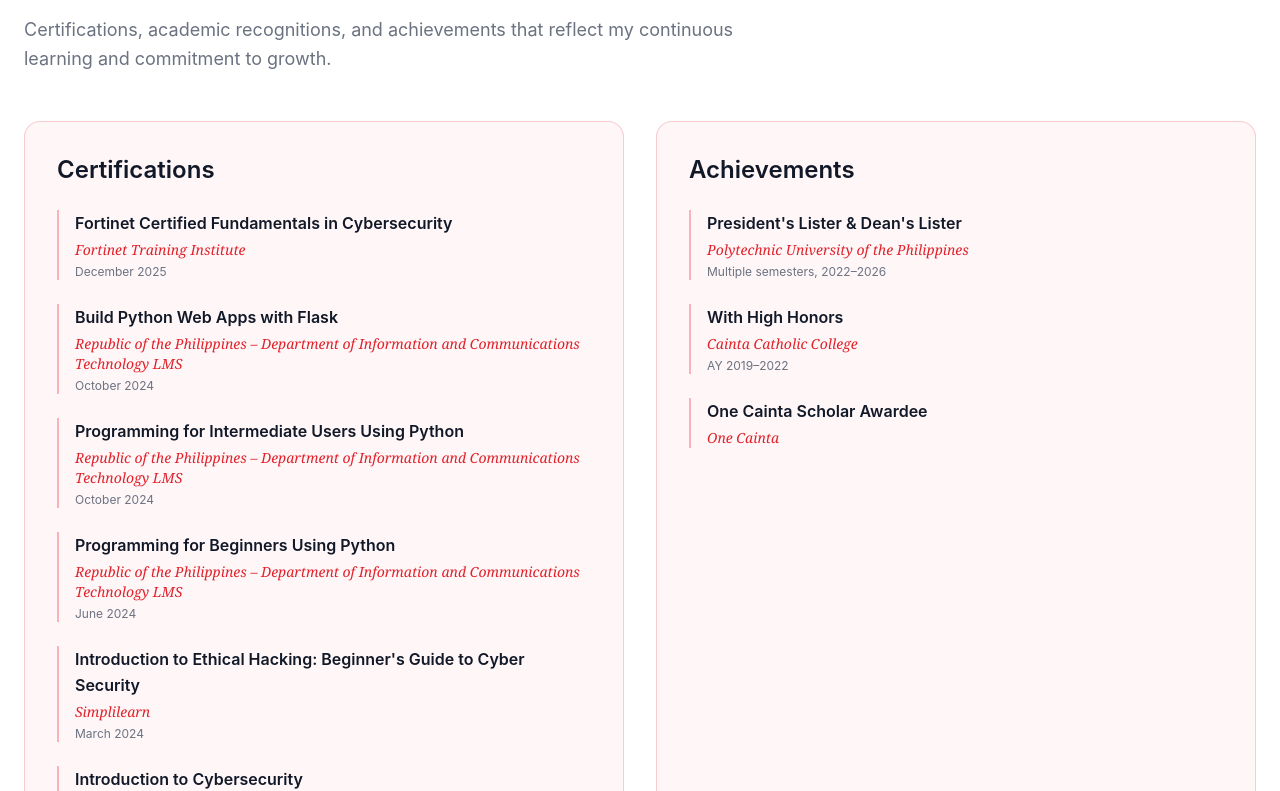
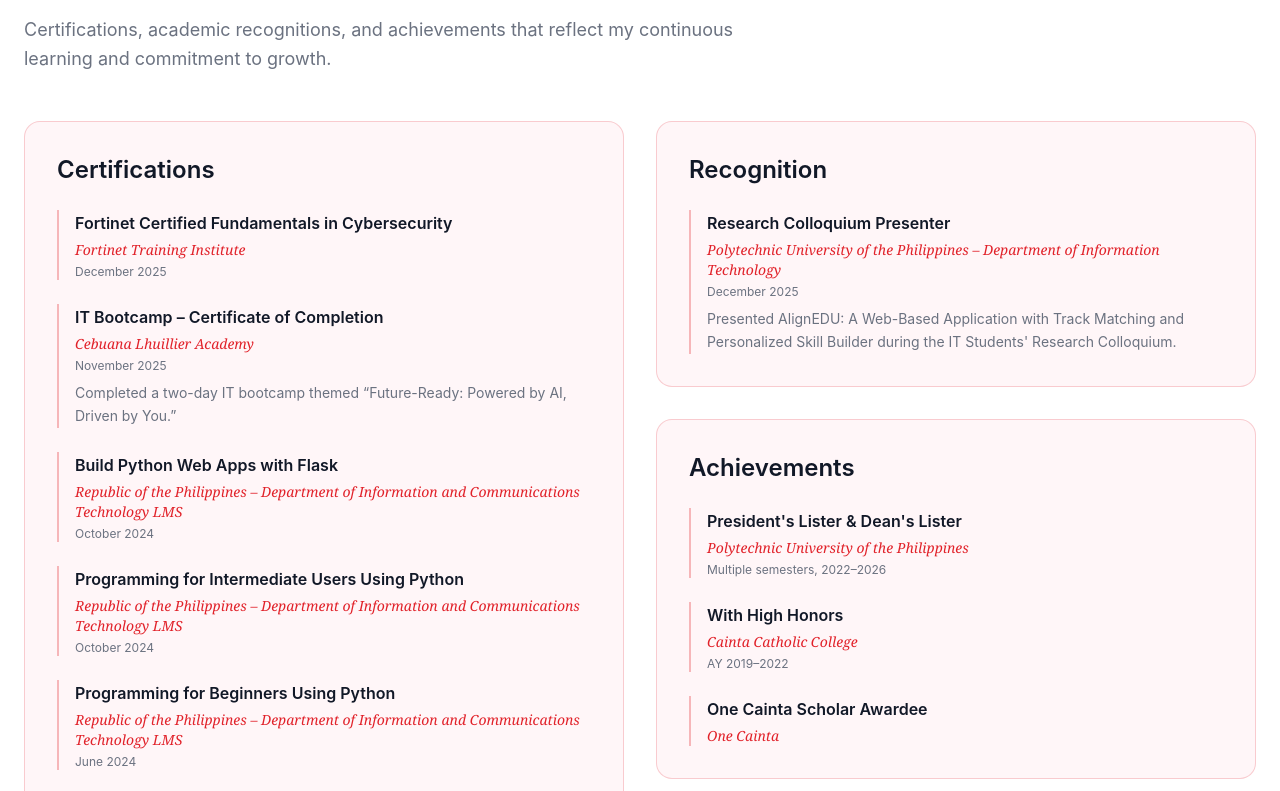
Before and after one commit to jameymey/Jamaica-Pingol, a React (Vite) app: page /about in a window 1280 px wide. Shown: the part 2709-3500 px from the top of the page. Built offline with nearby package versions, Linux system fonts and the light colour scheme.

Commit message:
Bootcamp and certificates

```diff
--- a/src/pages/About/CertificationsAwards.jsx
+++ b/src/pages/About/CertificationsAwards.jsx
@@ -4,6 +4,13 @@
       title: "Fortinet Certified Fundamentals in Cybersecurity",
       organization: "Fortinet Training Institute",
       date: "December 2025",
+    },
+    {
+      title: "IT Bootcamp – Certificate of Completion",
+      organization: "Cebuana Lhuillier Academy",
+      date: "November 2025",
+      description:
+        "Completed a two-day IT bootcamp themed “Future-Ready: Powered by AI, Driven by You.”",
     },
     {
       title: "Build Python Web Apps with Flask",
@@ -38,6 +45,17 @@
         "Cyber Security 101: Beginner's Guide to Become a Penetration Tester",
       organization: "Simplilearn",
       date: "March 2024",
+    },
+  ];
+
+  const recognition = [
+    {
+      title: "Research Colloquium Presenter",
+      organization:
+        "Polytechnic University of the Philippines – Department of Information Technology",
+      date: "December 2025",
+      description:
+        "Presented AlignEDU: A Web-Based Application with Track Matching and Personalized Skill Builder during the IT Students' Research Colloquium.",
     },
   ];
 
@@ -108,6 +126,47 @@
                   <p className="mt-1 text-xs text-muted-foreground">
                     {certification.date}
                   </p>
+
+                  {certification.description && (
+                    <p className="mt-2 text-sm leading-relaxed text-muted-foreground">
+                      {certification.description}
+                    </p>
+                  )}
+                </div>
+              ))}
+            </div>
+          </div>
+
+          {/* RIGHT COLUMN */}
+          <div className="space-y-8">
+
+            {/* RECOGNITION */}
+            <div className="rounded-2xl border border-primary/20 bg-background p-6 sm:p-8">
+              <h3 className="mb-6 text-2xl font-semibold text-foreground">
+                Recognition
+              </h3>
+
+              <div className="space-y-6">
+                {recognition.map((item) => (
+                  <div
+                    key={item.title}
+                    className="border-l-2 border-primary/30 pl-4"
+                  >
+                    <h4 className="text-base font-semibold leading-relaxed text-foreground">
+                      {item.title}
+                    </h4>
+
+                    <p className="mt-1 text-sm font-serif italic text-primary">
+                      {item.organization}
+                    </p>
+
+                    <p className="mt-1 text-xs text-muted-foreground">
+                      {item.date}
+                    </p>
+
+                    <p className="mt-2 text-sm leading-relaxed text-muted-foreground">
+                      {item.description}
+                    </p>
                   </div>
                 ))}
               </div>
@@ -145,6 +204,7 @@
 
           </div>
         </div>
+      </div>
     </section>
   );
 };
```
Lines whose indentation alone changed are shown as unchanged.
